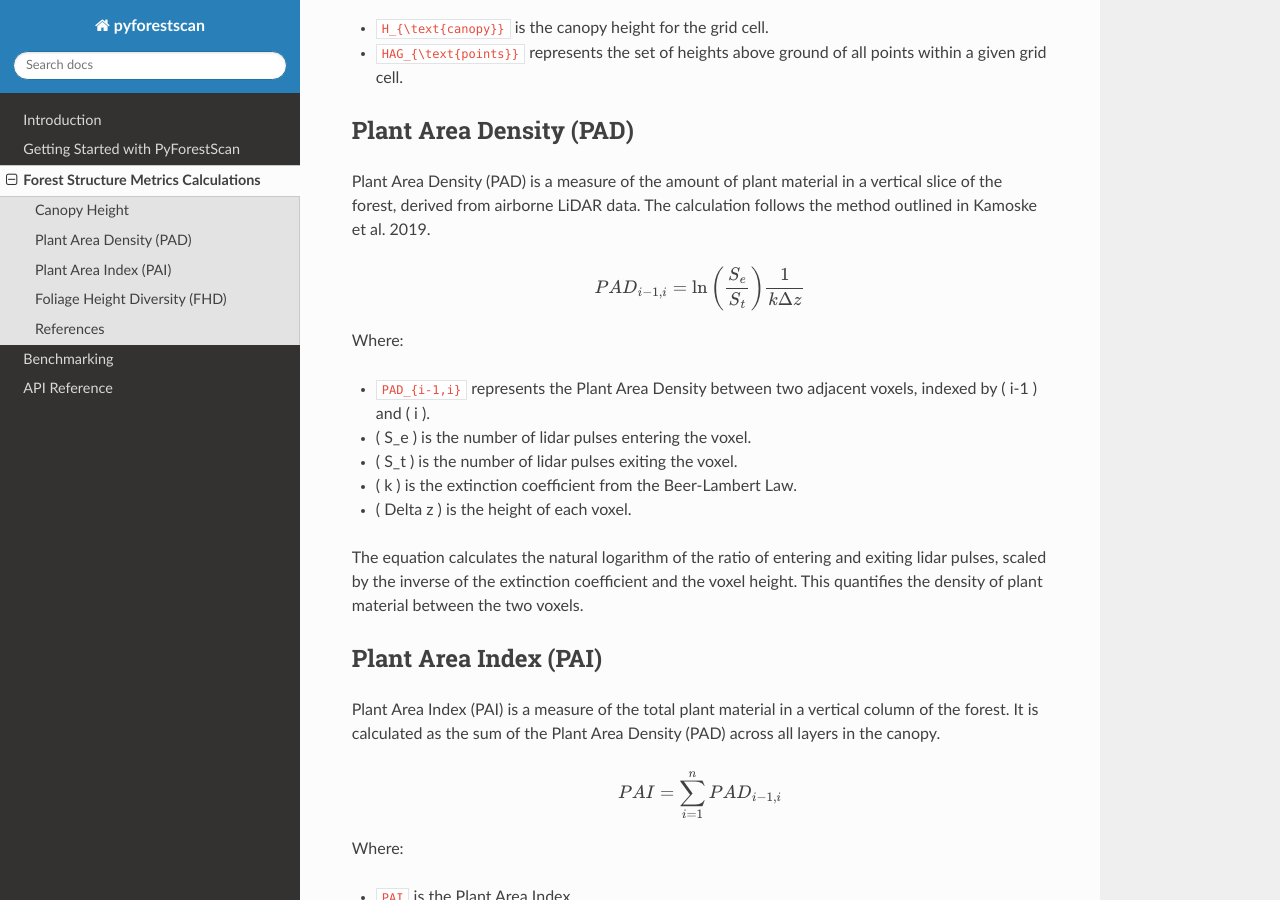
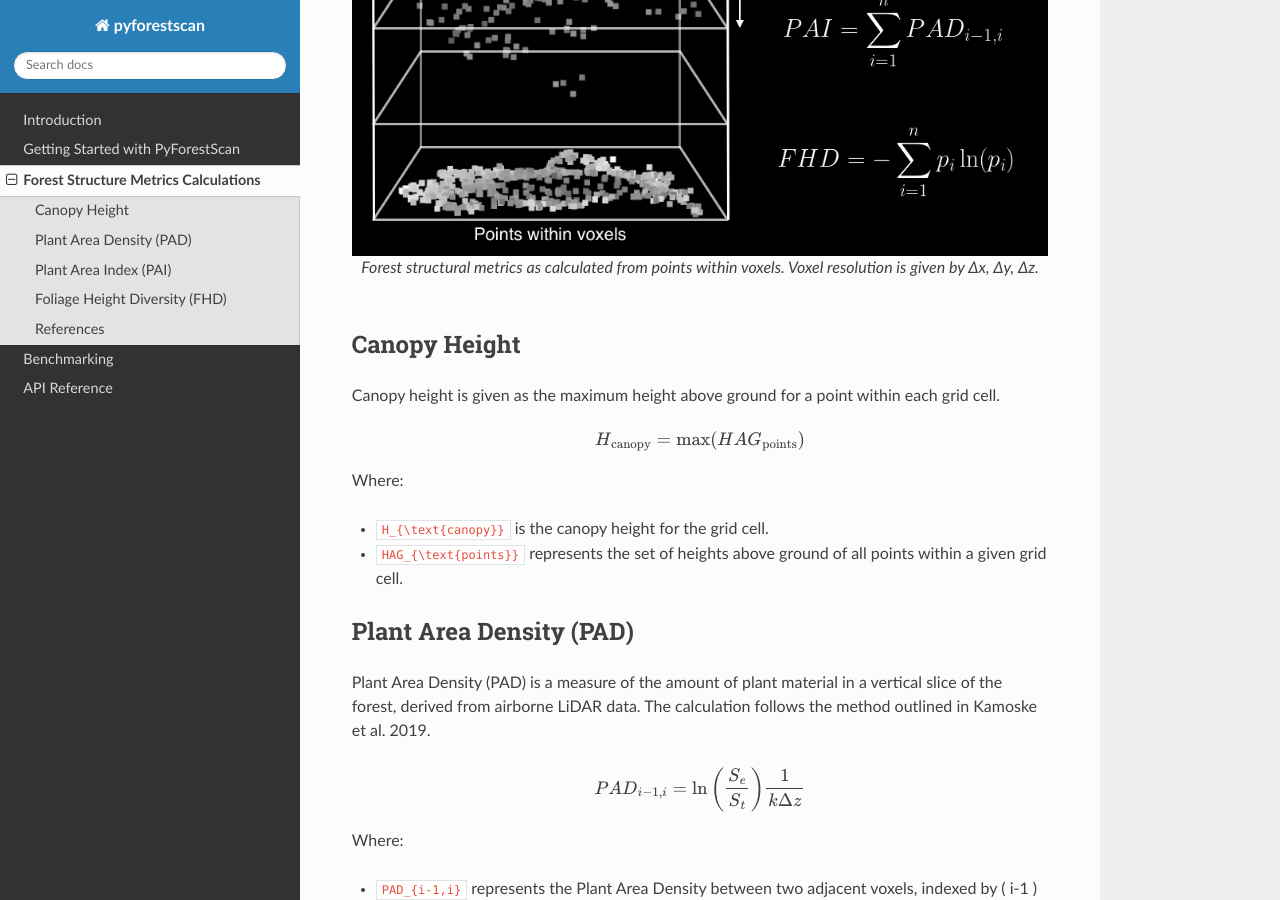
Before and after one commit to iosefa/PyForestScan, a Sphinx documentation site: the page built from docs/source/metric_calculation.rst, in a window 1280 px wide and 900 px high, scrolled down 405 px. Built offline with Sphinx 7.4.7 and the Read the Docs theme 2.0.0, drawn with Linux system fonts in a browser that asks for light colours.

Commit message:
Add visualizations to documentation
Inserted figures for Height Above Ground, Canopy Height Model, Plant Area Index, and voxel-based forest structure metrics into the documentation. This enhances the clarity and visual appeal of the content for users.

```diff
--- a/docs/source/metric_calculation.rst
+++ b/docs/source/metric_calculation.rst
@@ -2,6 +2,13 @@ Forest Structure Metrics Calculations
 =====================================
 
 The core forest structural metrics generated by PyForestScan are based on well-established methods in ecology.
+
+.. figure:: images/voxel_metrics.jpg
+   :alt: Forest structure from voxels.
+   :align: center
+   :figclass: align-center
+
+   Forest structural metrics as calculated from points within voxels. Voxel resolution is given by Δx, Δy, Δz.
 
 Canopy Height
 -------------
```
Also changed, not shown: docs/source/introduction.rst (+25 -0 lines), docs/source/images/hag.png (added), docs/source/images/pai.png (added), docs/source/images/voxel_metrics.jpg (added), 1 other file.
